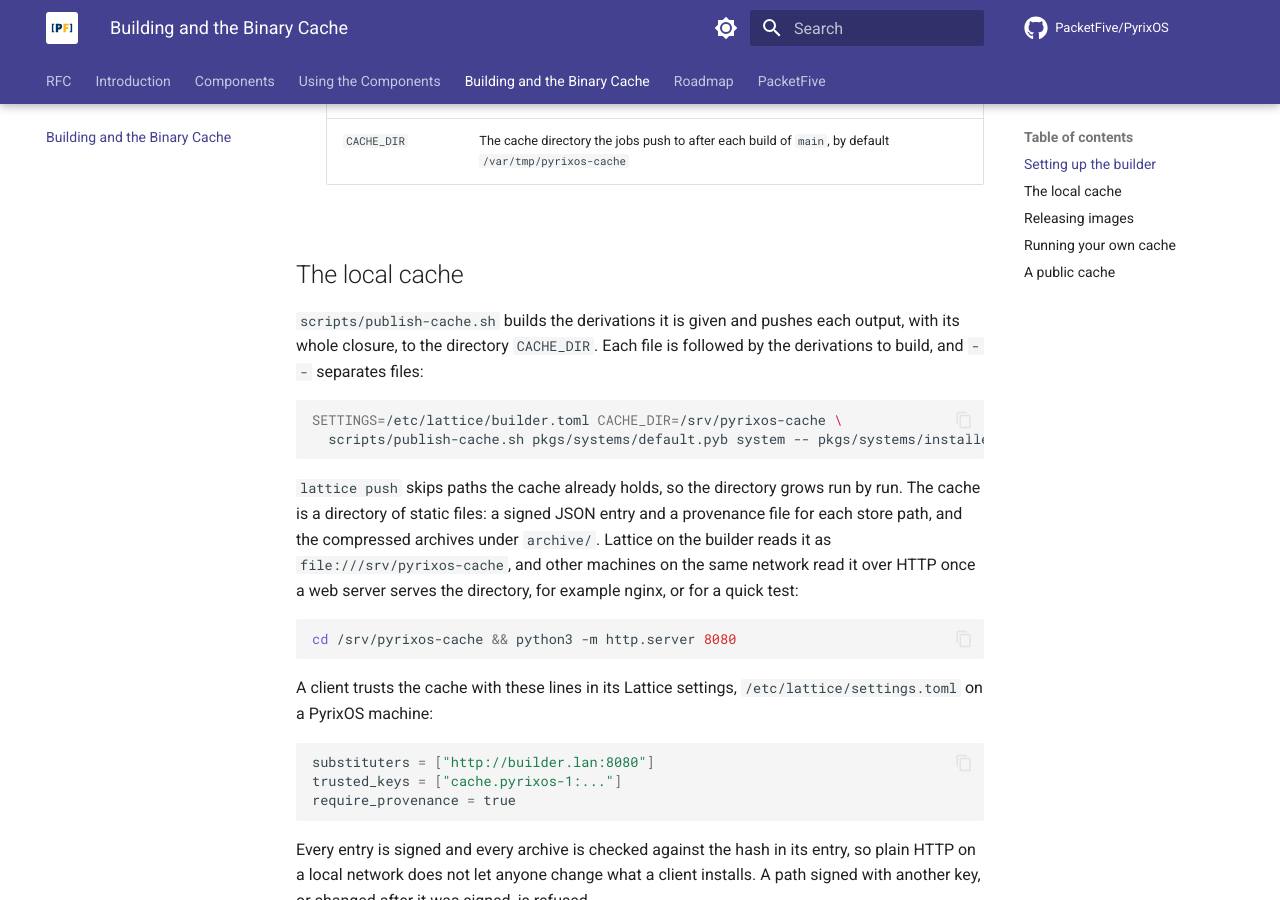
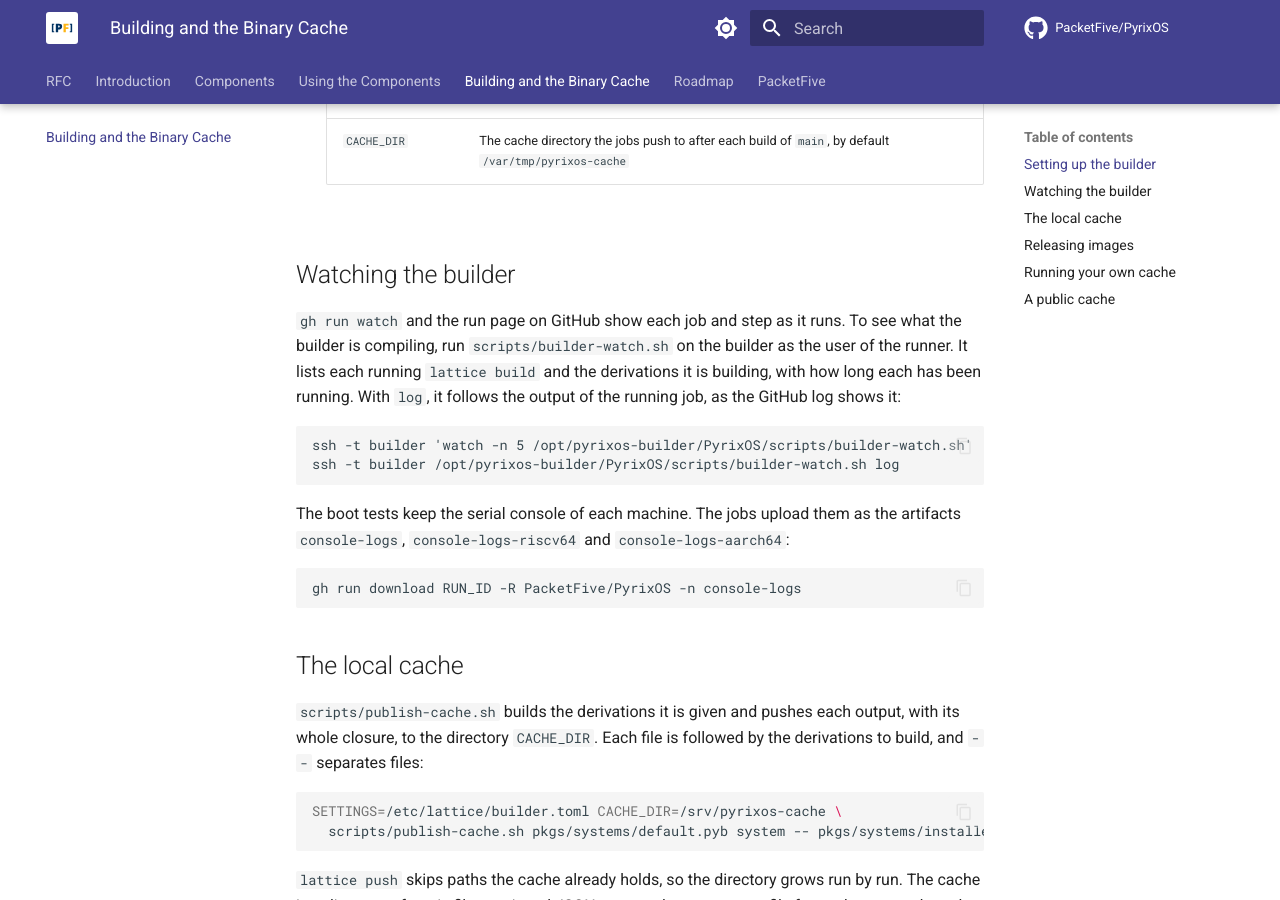
Before and after one commit to PacketFive/PyrixOS, an MkDocs documentation site: the page built from docs/building.md, in a window 1280 px wide and 900 px high, scrolled down 2175 px. Built offline with MkDocs 1.6.1 and Material for MkDocs 9.7.7, drawn with Linux system fonts in a browser that asks for light colours; comment, search, counter and statistics services are not loaded.

Commit message:
Run the cross builds after x86_64 and add builder-watch.sh
The builder has one runner, so the jobs run one at a time. The riscv64 and aarch64 jobs now wait for the x86_64 job and still run if it fails. scripts/builder-watch.sh shows the derivations the builder is building and follows the live log of the running job.

Signed-off-by: Weqaar Janjua <weqaar.janjua@gmail.com>

```diff
--- a/docs/building.md
+++ b/docs/building.md
@@ -62,6 +62,17 @@
     | `LATTICE_SETTINGS` | The settings file of step 3 |
     | `STORE_ROOT` | The store root of that file, such as `/var/lib/pyrixos-builder` |
     | `CACHE_DIR` | The cache directory the jobs push to after each build of `main`, by default `/var/tmp/pyrixos-cache` |
+
+## Watching the builder
+
+`gh run watch` and the run page on GitHub show each job and step as it runs. To see what the builder is compiling, run `scripts/builder-watch.sh` on the builder as the user of the runner. It lists each running `lattice build` and the derivations it is building, with how long each has been running. With `log`, it follows the output of the running job, as the GitHub log shows it:
+
+    ssh -t builder 'watch -n 5 /opt/pyrixos-builder/PyrixOS/scripts/builder-watch.sh'
+    ssh -t builder /opt/pyrixos-builder/PyrixOS/scripts/builder-watch.sh log
+
+The boot tests keep the serial console of each machine. The jobs upload them as the artifacts `console-logs`, `console-logs-riscv64` and `console-logs-aarch64`:
+
+    gh run download RUN_ID -R PacketFive/PyrixOS -n console-logs
 
 ## The local cache
 
```
Also changed, not shown: 2 other files.
